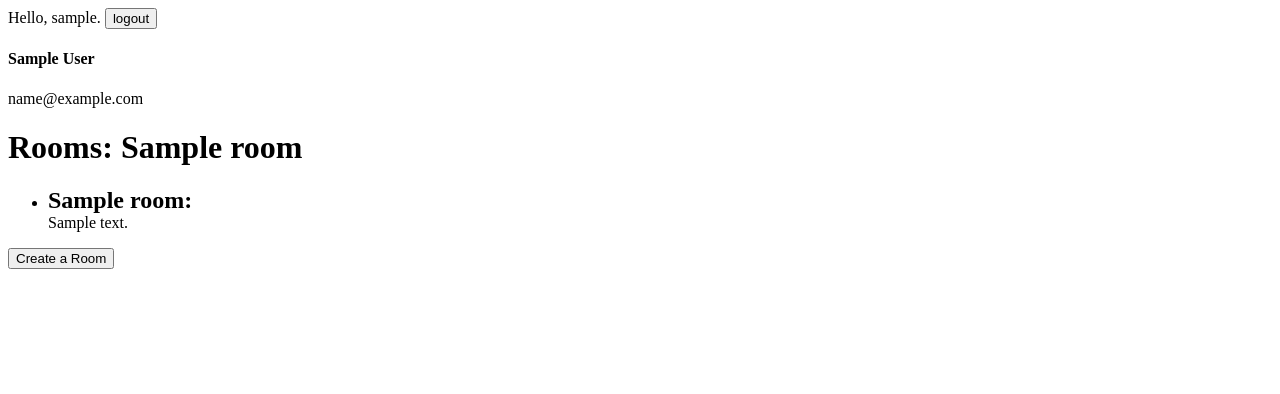
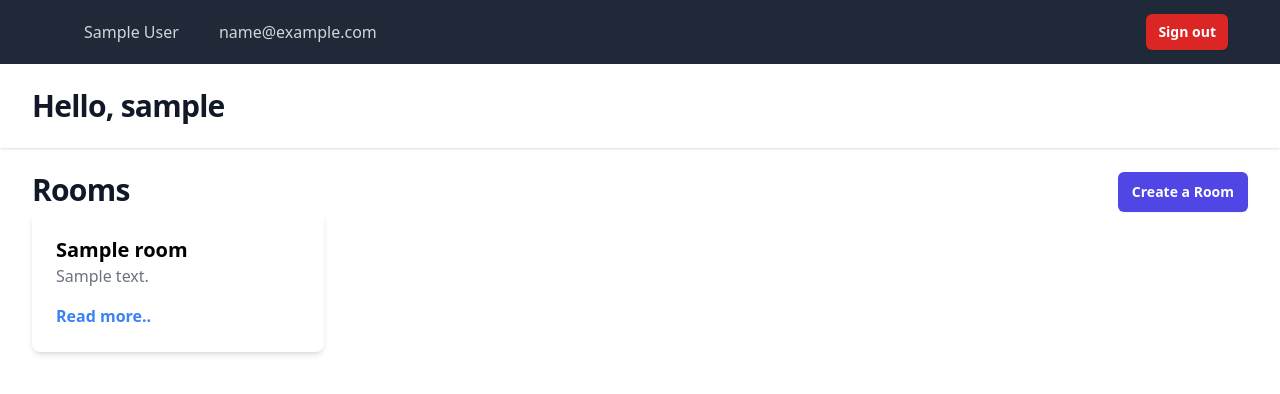
Before and after one commit to leonordaluma/quiz-app, a Django app: template dashboard/templates/index.html in a window 1280 px wide. Shown: the top 394 px of the page. Run offline with Django 4.2, Linux system fonts and the light colour scheme; the template is opened without the code that fills it: values that come from a table or form of the project are taken from there, others are empty; a user stored in the database is signed in; tables that the repository leaves empty hold one stand-in row (values such as "Sample post"); some libraries are stand-ins or nearby versions.

Commit message:
template inheritance

```diff
--- a/dashboard/templates/dashboard/navigation.html
+++ b/dashboard/templates/dashboard/navigation.html
@@ -1,15 +1,25 @@
-<div>
-    Hello, {{ user.username }}.
-    <a href="{% url 'users:signout' %}">
-        <button>
-            logout
+    <nav class="bg-gray-800">
+      <div class="mx-auto max-w-7xl px-4 sm:px-6 lg:px-8">
+        <div class="flex h-16 items-center justify-between">
+          <div class="flex items-center">
+            <div class="hidden md:block">
+              <div class="ml-10 flex items-baseline space-x-4">
+                <!-- Current: "bg-gray-900 text-white", Default: "text-gray-300 hover:bg-gray-700 hover:text-white" -->
+                <p class="text-gray-300  px-3 py-2 font-medium">{{user.first_name}} {{user.last_name}}</p>
+                <p class="text-gray-300 px-3 py-2 font-medium">{{user.email}}</p>
 
-        </button>
-    </a>
-</div>
-<h4>
-    {{user.first_name}} {{user.last_name}}
-</h4>
-<p>{{user.email}}</p>
+              </div>
+            </div>
+          </div>
+          <div class="flex items-center px-5">
+            <a href="{% url 'users:signout' %}">
+              <button
+              type="button"
+              class="inline-flex w-full justify-center rounded-md bg-red-600 px-3 py-2 text-sm font-semibold text-white shadow-sm hover:bg-red-500 sm:ml-3 sm:w-auto"
+              >
+              Sign out
+            </button>
+          </a>
 
-{% block content%} {% endblock content%}
+          </div>
+    </nav>
--- /dev/null
+++ b/dashboard/templates/dashboard/rooms.html
@@ -0,0 +1,34 @@
+<div class="mx-auto max-w-7xl py-6 sm:px-6 lg:px-8">
+  <!-- Your content -->
+  <div class="grid grid-cols-2 gap-6">
+    <h1 class="text-3xl font-bold tracking-tight text-gray-900">Rooms</h1>
+    <a
+      href="{% url 'dashboard:new_room' %}"
+      class="rounded-md bg-indigo-600 px-3.5 py-2.5 text-sm font-semibold text-white shadow-sm hover:bg-indigo-500 focus-visible:outline focus-visible:outline-2 focus-visible:outline-offset-2 focus-visible:outline-indigo-600 col-end-7 col-span-2"
+    >
+      Create a Room
+    </a>
+  </div>
+
+  <div class="grid grid-cols-1 md:grid-cols-2 lg:grid-cols-4 gap-4">
+    {% for room in rooms %}
+    <div class="bg-white p-6 rounded-lg shadow-md">
+      <h2 class="text-xl font-semibold">{{ room.name }}</h2>
+      <p class="text-gray-500">{{ room.description }}</p>
+      <p class="mt-4 font-bold text-blue-500">Read more..</p>
+    </div>
+    <!-- Close the 'for' loop after every 2nd card -->
+    {% if forloop.counter|divisibleby:2 %}
+  </div>
+  <div class="grid grid-cols-1 md:grid-cols-2 lg:grid-cols-4 gap-4">
+    {% else %}
+    <!-- If it's not the 2nd card, continue the loop -->
+    {% endif %}
+  </div>
+
+  {% empty %}
+  <div class="flex justify-center">
+    <p>No rooms have been created yet.</p>
+  </div>
+  {% endfor %}
+</div>
--- a/dashboard/templates/index.html
+++ b/dashboard/templates/index.html
@@ -1,28 +1,23 @@
-{% extends "dashboard/navigation.html" %}
+{% load widget_tweaks %}
+{% load tailwind_tags %}
+<!DOCTYPE html>
+<html lang="en">
+  <head>
+    <title>Dashboard</title>
+    {% tailwind_css %}
+  </head>
+<div class="min-h-full">
+  {% include 'dashboard/navigation.html' %}
+  {% block content %}
+  <header class="bg-white shadow">
+    <div class="mx-auto max-w-7xl px-4 py-6 sm:px-6 lg:px-8">
+      <h1 class="text-3xl font-bold tracking-tight text-gray-900">Hello, {{ user.username }}</h1>
+    </div>
+  </header>
+  <main>
+    {% include 'dashboard/rooms.html' %}
+  </main>
+  {% endblock content %}
+</div>
 
-{% block content%}
-<title>Dashboard</title>
-<h1>Rooms: {{room}}</h1>
-
-<ul>
-  {% for room in rooms %}
-  <li>
-    <h2 style="margin-bottom: 0;">
-      {{ room }}:
-    </h2>
-    <span>
-      {{room.description}}
-    </span>
-  </li>
-  {% empty %}
-  <li>No rooms have been created yet.</li>
-  {% endfor %}
-</ul>
-
-<a href="{% url 'dashboard:new_room' %}">
-  <button>
-  Create a Room
-</button>
-</a>
-
-{% endblock content%}
+</html>
--- /dev/null
+++ b/quiz_app/templates/base.html
@@ -0,0 +1,5 @@
+{% load widget_tweaks %}
+{% load tailwind_tags %}
+
+
+{% block content%} {% endblock content%}
--- a/theme/static/css/dist/styles.css
+++ b/theme/static/css/dist/styles.css
@@ -734,74 +734,16 @@ select {
   }
 }
 
-.sr-only {
-  position: absolute;
-  width: 1px;
-  height: 1px;
-  padding: 0;
-  margin: -1px;
-  overflow: hidden;
-  clip: rect(0, 0, 0, 0);
-  white-space: nowrap;
-  border-width: 0;
-}
-
-.pointer-events-none {
-  pointer-events: none;
-}
-
 .static {
   position: static;
 }
 
-.absolute {
-  position: absolute;
+.col-span-2 {
+  grid-column: span 2 / span 2;
 }
 
-.relative {
-  position: relative;
-}
-
-.inset-x-0 {
-  left: 0px;
-  right: 0px;
-}
-
-.inset-y-0 {
-  top: 0px;
-  bottom: 0px;
-}
-
-.left-0 {
-  left: 0px;
-}
-
-.left-1\/2 {
-  left: 50%;
-}
-
-.right-3 {
-  right: 0.75rem;
-}
-
-.top-0 {
-  top: 0px;
-}
-
-.top-\[-10rem\] {
-  top: -10rem;
-}
-
-.isolate {
-  isolation: isolate;
-}
-
-.-z-10 {
-  z-index: -10;
-}
-
-.z-0 {
-  z-index: 0;
+.col-end-7 {
+  grid-column-end: 7;
 }
 
 .mx-auto {
@@ -809,32 +751,28 @@ select {
   margin-right: auto;
 }
 
+.ml-10 {
+  margin-left: 2.5rem;
+}
+
 .mt-10 {
   margin-top: 2.5rem;
-}
-
-.mt-16 {
-  margin-top: 4rem;
 }
 
 .mt-2 {
   margin-top: 0.5rem;
 }
 
-.mt-2\.5 {
-  margin-top: 0.625rem;
-}
-
 .mt-3 {
   margin-top: 0.75rem;
 }
 
+.mt-4 {
+  margin-top: 1rem;
+}
+
 .mt-5 {
   margin-top: 1.25rem;
-}
-
-.mb-0 {
-  margin-bottom: 0px;
 }
 
 .block {
@@ -845,6 +783,10 @@ select {
   display: flex;
 }
 
+.inline-flex {
+  display: inline-flex;
+}
+
 .grid {
   display: grid;
 }
@@ -853,20 +795,12 @@ select {
   display: none;
 }
 
-.aspect-\[1155\/678\] {
-  aspect-ratio: 1155/678;
-}
-
-.h-4 {
-  height: 1rem;
+.h-16 {
+  height: 4rem;
 }
 
 .h-6 {
   height: 1.5rem;
-}
-
-.h-full {
-  height: 100%;
 }
 
 .h-screen {
@@ -877,89 +811,24 @@ select {
   min-height: 100%;
 }
 
-.w-4 {
-  width: 1rem;
-}
-
-.w-5 {
-  width: 1.25rem;
-}
-
-.w-8 {
-  width: 2rem;
-}
-
-.w-\[36\.125rem\] {
-  width: 36.125rem;
-}
-
 .w-full {
   width: 100%;
 }
 
-.min-w-0 {
-  min-width: 0px;
-}
-
-.max-w-2xl {
-  max-width: 42rem;
-}
-
-.max-w-none {
-  max-width: none;
-}
-
-.max-w-xl {
-  max-width: 36rem;
-}
-
-.flex-none {
-  flex: none;
+.max-w-7xl {
+  max-width: 80rem;
 }
 
 .flex-auto {
   flex: 1 1 auto;
 }
 
-.-translate-x-1\/2 {
-  --tw-translate-x: -50%;
-  transform: translate(var(--tw-translate-x), var(--tw-translate-y)) rotate(var(--tw-rotate)) skewX(var(--tw-skew-x)) skewY(var(--tw-skew-y)) scaleX(var(--tw-scale-x)) scaleY(var(--tw-scale-y));
+.grid-cols-1 {
+  grid-template-columns: repeat(1, minmax(0, 1fr));
 }
 
-.translate-x-0 {
-  --tw-translate-x: 0px;
-  transform: translate(var(--tw-translate-x), var(--tw-translate-y)) rotate(var(--tw-rotate)) skewX(var(--tw-skew-x)) skewY(var(--tw-skew-y)) scaleX(var(--tw-scale-x)) scaleY(var(--tw-scale-y));
-}
-
-.translate-x-3 {
-  --tw-translate-x: 0.75rem;
-  transform: translate(var(--tw-translate-x), var(--tw-translate-y)) rotate(var(--tw-rotate)) skewX(var(--tw-skew-x)) skewY(var(--tw-skew-y)) scaleX(var(--tw-scale-x)) scaleY(var(--tw-scale-y));
-}
-
-.translate-x-3\.5 {
-  --tw-translate-x: 0.875rem;
-  transform: translate(var(--tw-translate-x), var(--tw-translate-y)) rotate(var(--tw-rotate)) skewX(var(--tw-skew-x)) skewY(var(--tw-skew-y)) scaleX(var(--tw-scale-x)) scaleY(var(--tw-scale-y));
-}
-
-.rotate-\[30deg\] {
-  --tw-rotate: 30deg;
-  transform: translate(var(--tw-translate-x), var(--tw-translate-y)) rotate(var(--tw-rotate)) skewX(var(--tw-skew-x)) skewY(var(--tw-skew-y)) scaleX(var(--tw-scale-x)) scaleY(var(--tw-scale-y));
-}
-
-.transform {
-  transform: translate(var(--tw-translate-x), var(--tw-translate-y)) rotate(var(--tw-rotate)) skewX(var(--tw-skew-x)) skewY(var(--tw-skew-y)) scaleX(var(--tw-scale-x)) scaleY(var(--tw-scale-y));
-}
-
-.transform-gpu {
-  transform: translate3d(var(--tw-translate-x), var(--tw-translate-y), 0) rotate(var(--tw-rotate)) skewX(var(--tw-skew-x)) skewY(var(--tw-skew-y)) scaleX(var(--tw-scale-x)) scaleY(var(--tw-scale-y));
-}
-
-.cursor-pointer {
-  cursor: pointer;
-}
-
-.grid-cols-1 {
-  grid-template-columns: repeat(1, minmax(0, 1fr));
+.grid-cols-2 {
+  grid-template-columns: repeat(2, minmax(0, 1fr));
 }
 
 .flex-col {
@@ -970,6 +839,10 @@ select {
   align-items: center;
 }
 
+.items-baseline {
+  align-items: baseline;
+}
+
 .justify-center {
   justify-content: center;
 }
@@ -978,9 +851,12 @@ select {
   justify-content: space-between;
 }
 
-.gap-x-4 {
-  -moz-column-gap: 1rem;
-       column-gap: 1rem;
+.gap-4 {
+  gap: 1rem;
+}
+
+.gap-6 {
+  gap: 1.5rem;
 }
 
 .gap-x-8 {
@@ -992,48 +868,28 @@ select {
   row-gap: 1.5rem;
 }
 
+.space-x-4 > :not([hidden]) ~ :not([hidden]) {
+  --tw-space-x-reverse: 0;
+  margin-right: calc(1rem * var(--tw-space-x-reverse));
+  margin-left: calc(1rem * calc(1 - var(--tw-space-x-reverse)));
+}
+
 .space-y-6 > :not([hidden]) ~ :not([hidden]) {
   --tw-space-y-reverse: 0;
   margin-top: calc(1.5rem * calc(1 - var(--tw-space-y-reverse)));
   margin-bottom: calc(1.5rem * var(--tw-space-y-reverse));
 }
 
-.overflow-hidden {
-  overflow: hidden;
-}
-
-.break-words {
-  overflow-wrap: break-word;
-}
-
-.rounded-full {
-  border-radius: 9999px;
+.rounded-lg {
+  border-radius: 0.5rem;
 }
 
 .rounded-md {
   border-radius: 0.375rem;
 }
 
-.rounded-2xl {
-  border-radius: 1rem;
-}
-
-.rounded-t-2xl {
-  border-top-left-radius: 1rem;
-  border-top-right-radius: 1rem;
-}
-
 .border-0 {
   border-width: 0px;
-}
-
-.border-b-0 {
-  border-bottom-width: 0px;
-}
-
-.bg-gray-200 {
-  --tw-bg-opacity: 1;
-  background-color: rgb(229 231 235 / var(--tw-bg-opacity));
 }
 
 .bg-gray-50 {
@@ -1041,49 +897,29 @@ select {
   background-color: rgb(249 250 251 / var(--tw-bg-opacity));
 }
 
+.bg-gray-800 {
+  --tw-bg-opacity: 1;
+  background-color: rgb(31 41 55 / var(--tw-bg-opacity));
+}
+
+.bg-gray-900 {
+  --tw-bg-opacity: 1;
+  background-color: rgb(17 24 39 / var(--tw-bg-opacity));
+}
+
 .bg-indigo-600 {
   --tw-bg-opacity: 1;
   background-color: rgb(79 70 229 / var(--tw-bg-opacity));
 }
 
-.bg-transparent {
-  background-color: transparent;
+.bg-red-600 {
+  --tw-bg-opacity: 1;
+  background-color: rgb(220 38 38 / var(--tw-bg-opacity));
 }
 
 .bg-white {
   --tw-bg-opacity: 1;
   background-color: rgb(255 255 255 / var(--tw-bg-opacity));
-}
-
-.bg-slate-500 {
-  --tw-bg-opacity: 1;
-  background-color: rgb(100 116 139 / var(--tw-bg-opacity));
-}
-
-.bg-gradient-to-tr {
-  background-image: linear-gradient(to top right, var(--tw-gradient-stops));
-}
-
-.bg-none {
-  background-image: none;
-}
-
-.from-\[\#ff80b5\] {
-  --tw-gradient-from: #ff80b5 var(--tw-gradient-from-position);
-  --tw-gradient-to: rgb(255 128 181 / 0) var(--tw-gradient-to-position);
-  --tw-gradient-stops: var(--tw-gradient-from), var(--tw-gradient-to);
-}
-
-.to-\[\#9089fc\] {
-  --tw-gradient-to: #9089fc var(--tw-gradient-to-position);
-}
-
-.bg-clip-border {
-  background-clip: border-box;
-}
-
-.p-px {
-  padding: 1px;
 }
 
 .p-6 {
@@ -1100,14 +936,19 @@ select {
   padding-right: 0.875rem;
 }
 
+.px-4 {
+  padding-left: 1rem;
+  padding-right: 1rem;
+}
+
+.px-5 {
+  padding-left: 1.25rem;
+  padding-right: 1.25rem;
+}
+
 .px-6 {
   padding-left: 1.5rem;
   padding-right: 1.5rem;
-}
-
-.py-0 {
-  padding-top: 0px;
-  padding-bottom: 0px;
 }
 
 .py-1 {
@@ -1135,35 +976,9 @@ select {
   padding-bottom: 0.625rem;
 }
 
-.py-24 {
-  padding-top: 6rem;
-  padding-bottom: 6rem;
-}
-
-.px-1 {
-  padding-left: 0.25rem;
-  padding-right: 0.25rem;
-}
-
-.px-1\.5 {
-  padding-left: 0.375rem;
-  padding-right: 0.375rem;
-}
-
-.pl-20 {
-  padding-left: 5rem;
-}
-
-.pl-4 {
-  padding-left: 1rem;
-}
-
-.pr-9 {
-  padding-right: 2.25rem;
-}
-
-.pt-4 {
-  padding-top: 1rem;
+.py-6 {
+  padding-top: 1.5rem;
+  padding-bottom: 1.5rem;
 }
 
 .pt-10 {
@@ -1193,14 +1008,14 @@ select {
   line-height: 1;
 }
 
-.text-lg {
-  font-size: 1.125rem;
-  line-height: 1.75rem;
-}
-
 .text-sm {
   font-size: 0.875rem;
   line-height: 1.25rem;
+}
+
+.text-xl {
+  font-size: 1.25rem;
+  line-height: 1.75rem;
 }
 
 .font-bold {
@@ -1239,9 +1054,14 @@ select {
   letter-spacing: -0.025em;
 }
 
-.text-gray-400 {
+.text-blue-500 {
   --tw-text-opacity: 1;
-  color: rgb(156 163 175 / var(--tw-text-opacity));
+  color: rgb(59 130 246 / var(--tw-text-opacity));
+}
+
+.text-gray-300 {
+  --tw-text-opacity: 1;
+  color: rgb(209 213 219 / var(--tw-text-opacity));
 }
 
 .text-gray-500 {
@@ -1274,19 +1094,21 @@ select {
   color: rgb(255 255 255 / var(--tw-text-opacity));
 }
 
-.opacity-30 {
-  opacity: 0.3;
+.shadow {
+  --tw-shadow: 0 1px 3px 0 rgb(0 0 0 / 0.1), 0 1px 2px -1px rgb(0 0 0 / 0.1);
+  --tw-shadow-colored: 0 1px 3px 0 var(--tw-shadow-color), 0 1px 2px -1px var(--tw-shadow-color);
+  box-shadow: var(--tw-ring-offset-shadow, 0 0 #0000), var(--tw-ring-shadow, 0 0 #0000), var(--tw-shadow);
+}
+
+.shadow-md {
+  --tw-shadow: 0 4px 6px -1px rgb(0 0 0 / 0.1), 0 2px 4px -2px rgb(0 0 0 / 0.1);
+  --tw-shadow-colored: 0 4px 6px -1px var(--tw-shadow-color), 0 2px 4px -2px var(--tw-shadow-color);
+  box-shadow: var(--tw-ring-offset-shadow, 0 0 #0000), var(--tw-ring-shadow, 0 0 #0000), var(--tw-shadow);
 }
 
 .shadow-sm {
   --tw-shadow: 0 1px 2px 0 rgb(0 0 0 / 0.05);
   --tw-shadow-colored: 0 1px 2px 0 var(--tw-shadow-color);
-  box-shadow: var(--tw-ring-offset-shadow, 0 0 #0000), var(--tw-ring-shadow, 0 0 #0000), var(--tw-shadow);
-}
-
-.shadow-xl {
-  --tw-shadow: 0 20px 25px -5px rgb(0 0 0 / 0.1), 0 8px 10px -6px rgb(0 0 0 / 0.1);
-  --tw-shadow-colored: 0 20px 25px -5px var(--tw-shadow-color), 0 8px 10px -6px var(--tw-shadow-color);
   box-shadow: var(--tw-ring-offset-shadow, 0 0 #0000), var(--tw-ring-shadow, 0 0 #0000), var(--tw-shadow);
 }
 
@@ -1405,42 +1203,33 @@ select {
     margin-right: auto;
   }
 
-  .sm\:mt-20 {
-    margin-top: 5rem;
+  .sm\:ml-3 {
+    margin-left: 0.75rem;
   }
 
-  .sm\:w-\[72\.1875rem\] {
-    width: 72.1875rem;
+  .sm\:w-auto {
+    width: auto;
   }
 
   .sm\:w-full {
     width: 100%;
   }
 
-  .sm\:max-w-sm {
-    max-width: 24rem;
-  }
-
   .sm\:max-w-md {
     max-width: 28rem;
   }
 
-  .sm\:max-w-lg {
-    max-width: 32rem;
+  .sm\:max-w-sm {
+    max-width: 24rem;
   }
 
   .sm\:grid-cols-2 {
     grid-template-columns: repeat(2, minmax(0, 1fr));
   }
 
-  .sm\:py-32 {
-    padding-top: 8rem;
-    padding-bottom: 8rem;
-  }
-
-  .sm\:text-4xl {
-    font-size: 2.25rem;
-    line-height: 2.5rem;
+  .sm\:px-6 {
+    padding-left: 1.5rem;
+    padding-right: 1.5rem;
   }
 
   .sm\:text-sm {
@@ -1459,12 +1248,24 @@ select {
     margin-right: auto;
   }
 
+  .md\:block {
+    display: block;
+  }
+
   .md\:w-full {
     width: 100%;
+  }
+
+  .md\:grid-cols-2 {
+    grid-template-columns: repeat(2, minmax(0, 1fr));
   }
 }
 
 @media (min-width: 1024px) {
+  .lg\:grid-cols-4 {
+    grid-template-columns: repeat(4, minmax(0, 1fr));
+  }
+
   .lg\:px-8 {
     padding-left: 2rem;
     padding-right: 2rem;
```
Also changed, not shown: other parts of theme/static/css/dist/styles.css (+15 -39 lines), dashboard/templates/dashboard/new_room.html (+8 -9 lines).
